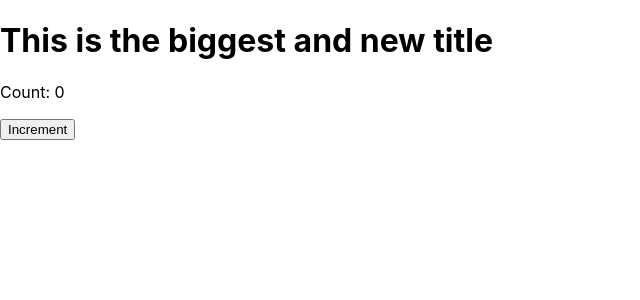
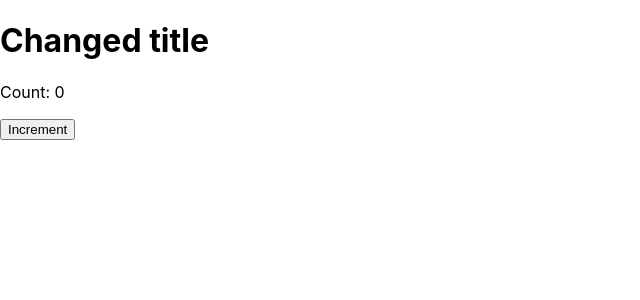
Before and after one commit to Alien501/React-Pipeline, a React (Create React App) app: page / in a window 1280 px wide. Shown: the top 300 px of the page, without its empty margins (0-640 px from the left). Built offline with nearby package versions, Linux system fonts and the light colour scheme.

Commit message:
Changed title

```diff
--- a/src/App.tsx
+++ b/src/App.tsx
@@ -5,7 +5,7 @@ const App: React.FC = () => {
 
   return (
     <div className="App">
-      <h1>This is the biggest and new title</h1>
+      <h1>Changed title</h1>
       <p>Count: {count}</p>
       <button onClick={() => setCount(count + 1)}>
         Increment
```
